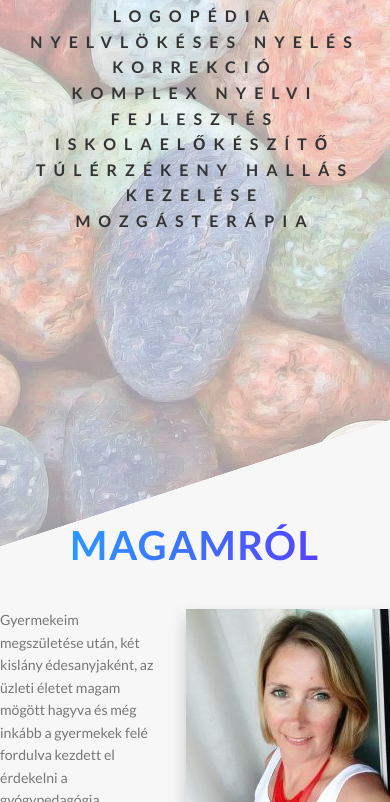
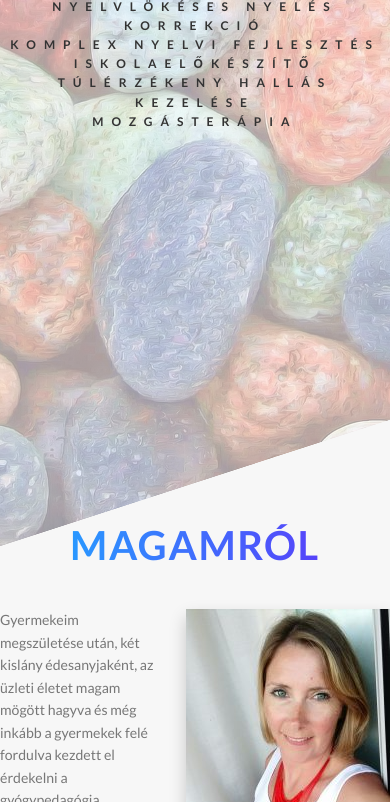
Before and after one commit to baranyaib101/baranyaib101.github.io, a website: page index.html in a window 390 px wide. Shown: the part 298-1100 px from the top of the page. Drawn offline with nearby package versions, Linux system fonts and the light colour scheme.

Commit message:
header small phone 2

```diff
--- a/sass/base/_typography.scss
+++ b/sass/base/_typography.scss
@@ -40,7 +40,7 @@ body {
     }
 
     @include respond(phone-s) {
-      font-size: 5rem;
+      font-size: 4rem;
       font-weight: 700;
       letter-spacing: 0.9rem;
       padding-bottom: 2rem;
@@ -54,6 +54,10 @@ body {
     animation: moveFromRight;
     animation-duration: 1s;
     animation-timing-function: ease-out;
+
+    @include respond(phone-s) {
+      font-size: 1.5rem;
+    }
   }
 }
 
```
Also changed, not shown: css/main.css, 1 other file.
